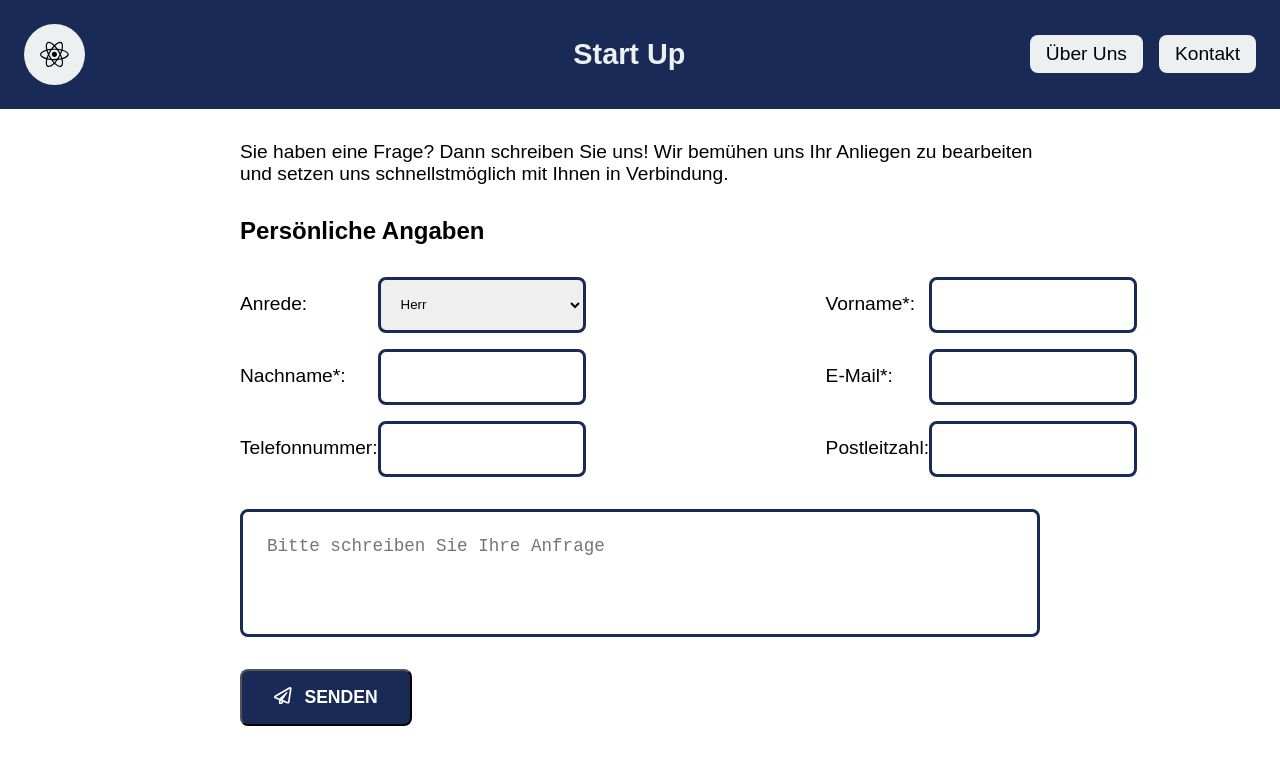
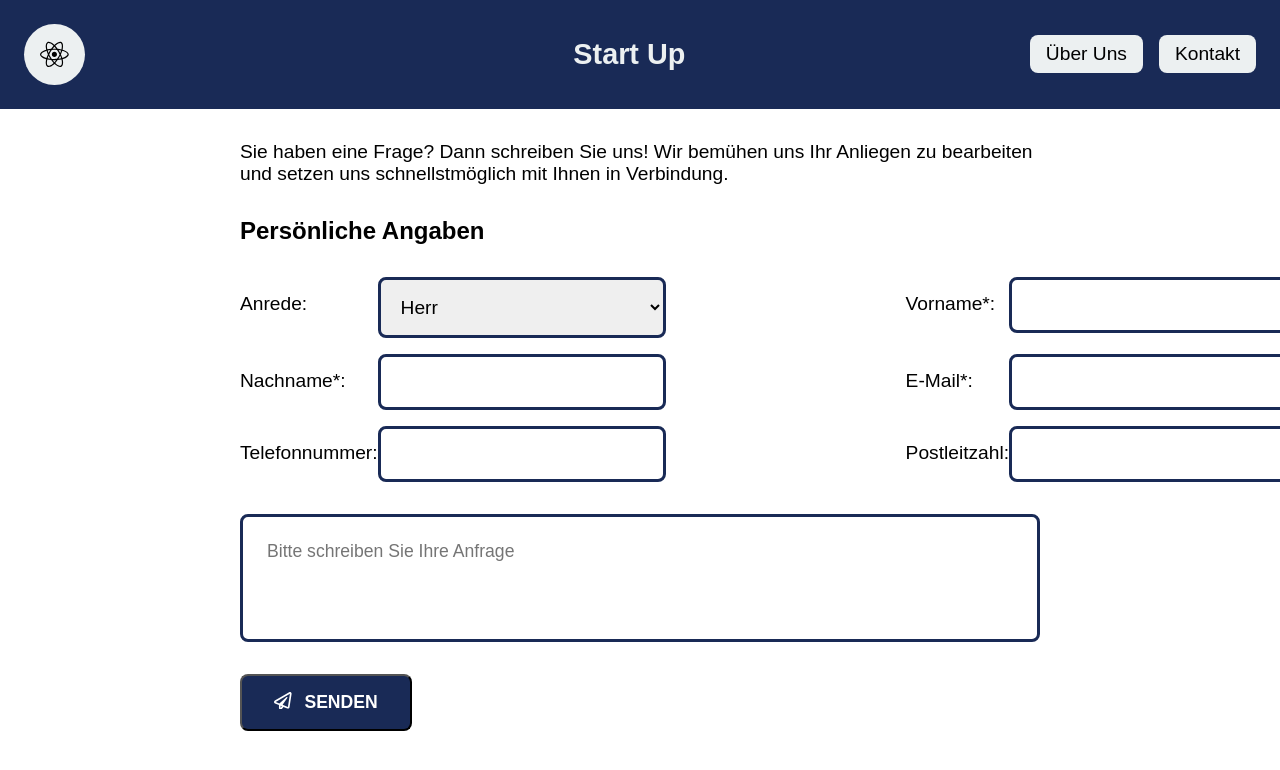
Before and after one commit to Soheil7100Z/Startup-Deployment-Frontend, a React (Vite) app: page /kontakt in a window 1280 px wide. Shown: the top 770 px of the page. Built offline with nearby package versions, Linux system fonts and the light colour scheme.

Commit message:
Startup website Project => On the contact page, checked validaty of the input Email and made object of user's given data

```diff
--- a/src/components/Contact.jsx
+++ b/src/components/Contact.jsx
@@ -1,9 +1,10 @@
-import { useState } from 'react'
+import { useRef , useState } from 'react'
 import styles from './contact.module.css'
 import {FaRegPaperPlane} from 'react-icons/fa'
 
 const Contact = () => {
 
+    let emailValidation = ''
     const inputElements = document.querySelectorAll('input')
 
     const [inputVor , settingInputVor] = useState('')
@@ -12,11 +13,19 @@ const Contact = () => {
     const [inputTel , settingInputTel] = useState('')
     const [inputPost , settingInputPost] = useState('')
     const [inputText , settingInputText] = useState('')
+    const [inputAnrede , settingInputAnrede] = useState('Herr')
 
     const [errorVor , settingErrorVor] = useState('')
     const [errorNach , settingErrorNach] = useState('')
     const [errorEmail , settingErrorEmail] = useState('')
     const [errorText , settingErrorText] = useState('')
+    const [errorValidationEmail, settingValidationEmail] = useState('')
+
+    const inputEmailRef = useRef(null)
+
+    const currentInputAnrede = (event) =>{
+        settingInputAnrede(event.target.value)
+    }
 
     const currentInputVor = (event) => {
         settingInputVor(event.target.value)
@@ -33,8 +42,6 @@ const Contact = () => {
     }
 
     const currentInputEmail = (event) => {
-        // const EmailValidity = checkValidity(event.target)
-        // console.log(EmailValue)
         settingInputEmail(event.target.value)
         if(inputEmail !== ''){
             settingErrorEmail('')
@@ -53,6 +60,16 @@ const Contact = () => {
         settingInputText(event.target.value)
         if(inputText !== ''){
             settingErrorText('')
+        }
+    }
+
+    const validationChecker = () => {
+        if (!inputEmailRef.current.checkValidity()){
+            settingValidationEmail('NotValid')
+            emailValidation = 'NotValid'
+        }else{
+            settingValidationEmail('')
+            emailValidation = ''
         }
     }
 
@@ -82,26 +99,32 @@ const Contact = () => {
                 settingErrorText('')
             }
 
-            if (inputVor!=='' && inputNach!=='' && inputEmail!=='' && inputText!==''){
+            if (inputVor!=='' && inputNach!=='' && inputEmail!=='' && inputText!=='' && emailValidation === ''){
+                let userData = []
+                let keys = ["Anrede","Vorname" , "Nachname" , "Email" , "Telefonnummer" , "Postleitzahl"]
+                userData.push(inputAnrede,inputVor,inputNach,inputEmail,inputTel,inputPost)
+                let userDataObject = Object.fromEntries(keys.map((key , i) => [key , userData[i]]))
                 settingInputVor('')
                 settingInputNach('')
                 settingInputEmail('')
                 settingInputTel('')
                 settingInputPost('')
                 settingInputText('')
+                console.log(userDataObject)
             }
 
         })
     }
 
+
   return (
-    <form id={styles.container}>
+    <form id={styles.container} >
         <span style={{display: 'block', marginBottom: '2rem' }}>Sie haben eine Frage? Dann schreiben Sie uns! Wir bemühen uns Ihr Anliegen zu bearbeiten und setzen uns schnellstmöglich mit Ihnen in Verbindung.</span>
         <span  style={{display: 'block', marginBottom: '2rem', fontWeight: 'bold', fontSize:'var(--text-lg)' }}>Persönliche Angaben</span>
         <div className={styles.form}>
             <div className={styles.perosnInfo}>
                 <label>Anrede:</label>
-                <select className={styles.selectionIcon}>
+                <select className={styles.selectionIcon} value={(inputAnrede)} onChange={currentInputAnrede}>
                         <option>Herr</option>
                         <option>Frau</option>
                         <option>Dr.</option>
@@ -120,8 +143,10 @@ const Contact = () => {
             </div>
 
             <div className={styles.perosnInfo}>
-                <label style={{color: errorEmail ? '#EA2027' : ''}}>E-Mail*:</label>
-                <input type="Email" value={inputEmail} onChange={currentInputEmail} style={{borderColor: errorEmail ? '#EA2027' : ''}}/>
+                <label style={{color: (errorEmail || errorValidationEmail) ? '#EA2027' : ''}}>E-Mail*:</label>
+                <input  type="Email" ref={inputEmailRef}
+                value={inputEmail} onChange={currentInputEmail}
+                style={{borderColor: (errorEmail || errorValidationEmail) ? '#EA2027' : ''}}/>
             </div>
 
             <div className={styles.perosnInfo}>
@@ -140,8 +165,10 @@ const Contact = () => {
         style={{borderColor: errorText ? '#EA2027' : ''}}
           ></textarea>
 
-        {(errorVor||errorNach||errorEmail||errorText) && <div style={{color: '#EA2027', fontSize:'1.5rem', left: '18.5rem', marginTop:'1rem'}}>Bitte füllen Sie die Angaben* aus, sie sind notwendig !</div>}
-        <button type="button" onClick={submittingUser} className={styles.button}>
+        {errorValidationEmail && <div style={{ color: '#EA2027', fontSize:'1.3rem'}}>Bitte geben Sie eine gültige E-Mail ein !</div>}
+
+        {(errorVor||errorNach||errorEmail||errorText) && <div style={{color: '#EA2027', fontSize:'1.3rem', marginTop:'1rem'}}>Bitte füllen Sie die * aus, sie sind die Pflichtangaben !</div>}
+        <button type="button" onClick={() => {validationChecker(), submittingUser()}} className={styles.button}>
             <FaRegPaperPlane  style={{ marginRight: '.8rem'}} />
             SENDEN</button>
 
--- a/src/components/contact.module.css
+++ b/src/components/contact.module.css
@@ -21,9 +21,10 @@ input[type=number] {
 .form select {
     display: flex;
     justify-self: end;
+    font-size: var(--tex-md);
 }
 .selectionIcon {
-    width: 13rem;
+    width: 18rem;
     padding: 1rem;
     border-radius: .5rem;
     outline: none;
@@ -36,12 +37,14 @@ input[type=number] {
 
 }
 .perosnInfo input{
-    width: 13rem;
+    width: 18rem;
     height: 3.5rem;
     padding: 1rem;
     outline: none;
     border-radius: .5rem;
     border:3px solid #192a56;
+    font-size: var(--tex-md);
+
 
 
 }
@@ -62,6 +65,7 @@ input[type=number] {
     font-size: var(--text-md);
     border: 3px solid #192a56;
     outline: none;
+    font-family: inherit;
 }
 
 .button {
```
